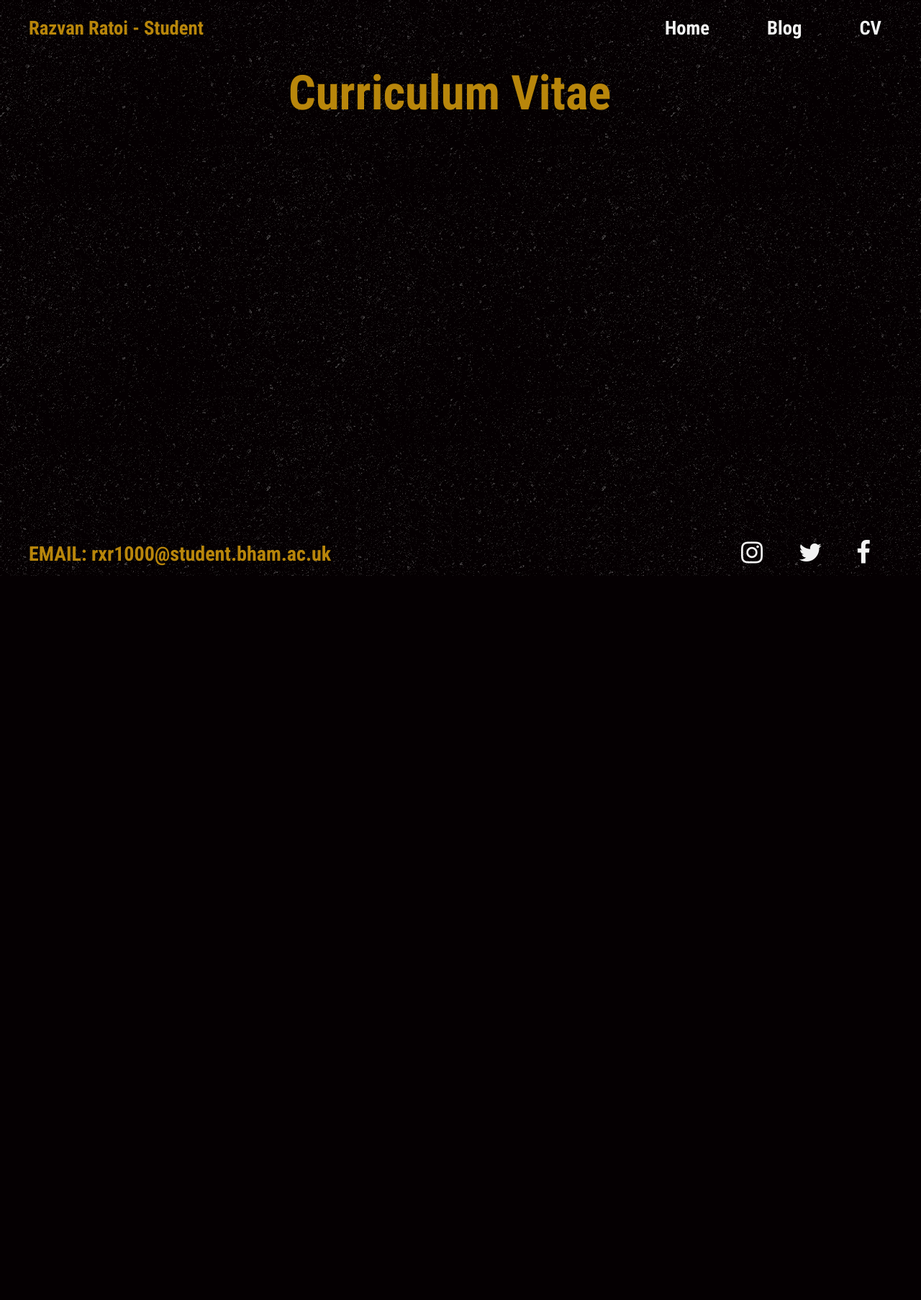
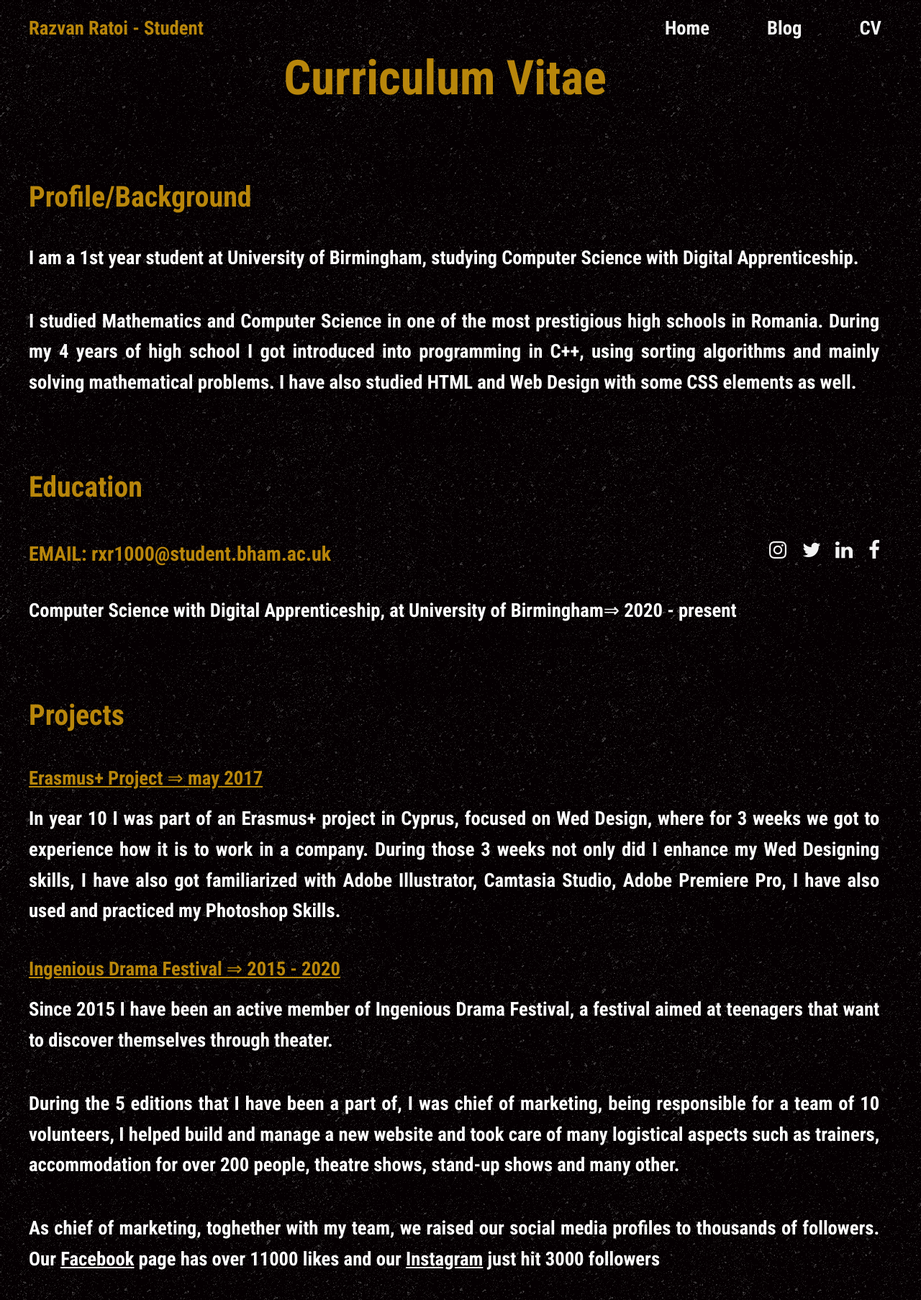
Before and after one commit to ratoiman/my-blog, a Django app: page /cv in a window 1280 px wide. Shown: the top 1806 px of the page at 72% size. Before the commit the page ends 800 px from the top, so only its background shows below. Run offline with Django 3.2, Linux system fonts and the light colour scheme; some libraries are stand-ins or nearby versions.

Commit message:
Completed CV and Home page

```diff
--- a/blog/static/css/base.css
+++ b/blog/static/css/base.css
@@ -27,7 +27,7 @@ body {
 
 .page-header {
     border: 0;
-    margin-top: 0;
+    margin-top: 50px;
     width: 100%;
     text-align: center;
     color: darkgoldenrod;
--- a/blog/static/css/cv.css
+++ b/blog/static/css/cv.css
@@ -1,9 +1,30 @@
-.content {
-    width: 100%;
-    margin-top: 50px;
+
+.cv_title {
+    text-align: left;
+    color: darkgoldenrod;
+    font-size: 30pt;
+    padding-left: 25px;
+    padding-bottom: 25px;
+    padding-top: 60px;
 }
 
-.messages{
-    width: 100%;
-    margin-top: 50px;
+.text {
+    text-align: justify;
+    color: white;
+    font-size: 20pt;
+    padding-left: 25px;
+   line-height: 1.6;
 }
+
+.text p {
+    padding-top: 10px;
+    padding-bottom: 25px;
+}
+
+.text a {
+    color: white;
+}
+
+.text a:hover {
+    opacity: 60%;
+}
--- a/blog/static/css/footer.css
+++ b/blog/static/css/footer.css
@@ -15,10 +15,10 @@
     display: block;
     color: #f2f2f2;
     text-align: justify;
-    padding-left: 40px;
-    padding-right: 40px;
+    padding-left: 23px;
+    padding-right: 23px;
     text-decoration: none;
-    font-size: 250%;
+    font-size: 200%;
 
 }
 
--- a/blog/templates/blog/base.html
+++ b/blog/templates/blog/base.html
@@ -59,6 +59,7 @@
     <div class="footer-right">
         <ul>
             <li><a href="https://www.facebook.com/razvan.ratoi" class="fa fa-facebook" target="_blank"></a></li>
+            <li><a href="https://www.linkedin.com/in/razvan-ratoi-63b4091a0/"  class="fa fa-linkedin" target="_blank"></a> </li>
             <li><a href="https://twitter.com/RatoiRazvan" class="fa fa-twitter" target="_blank"></a></li>
             <li><a href="https://www.instagram.com/ratoiman/" class="fa fa-instagram" target="_blank"></a></li>
         </ul>
--- a/blog/templates/blog/cv.html
+++ b/blog/templates/blog/cv.html
@@ -1,4 +1,3 @@
-
 {% extends 'blog/base.html' %}
 
 {% block content %}
@@ -8,4 +7,133 @@
         <h1>Curriculum Vitae</h1>
     </div>
 
+    <div class="cv_title">
+        Profile/Background
+    </div>
+
+    <div class="text">
+
+        <p> I am a 1st year student at University of Birmingham,
+
+            studying Computer Science with Digital Apprenticeship.
+        </p>
+
+        <p>I studied Mathematics and Computer Science in one
+
+            of the most prestigious high schools in Romania.
+
+            During my 4 years of high school I got introduced
+
+            into programming in C++, using sorting algorithms
+
+            and mainly solving mathematical problems. I have
+
+            also studied HTML and Web Design with some CSS
+
+            elements as well.
+        </p>
+    </div>
+
+    <div class="cv_title">
+        Education
+    </div>
+
+    <div class="text">
+        <p><a href="https://www.cnvranceanu.ro/" target="_blank"> "Gheorghe Vranceanu" National College Bacau</a> &rArr;
+            2015 - 2019</p>
+
+        <p><a href="https://www.birmingham.ac.uk/index.aspx" target="_blank">Computer Science with Digital
+            Apprenticeship, at University of Birmingham</a>&rArr; 2020 - present </p>
+    </div>
+
+    <div class="cv_title">
+        Projects
+    </div>
+
+    <div class="text">
+        <h2><u>Erasmus+ Project &rArr; may 2017</u> </h2>
+        <p>
+
+            In year 10 I was part of an Erasmus+ project in
+
+            Cyprus, focused on Wed Design, where for 3 weeks
+
+            we got to experience how it is to work in a company.
+
+            During those 3 weeks not only did I enhance my Wed
+
+            Designing skills, I have also got familiarized with
+
+            Adobe Illustrator, Camtasia Studio, Adobe Premiere
+
+            Pro, I have also used and practiced my Photoshop
+
+            Skills. </p>
+
+        <h2><u>Ingenious Drama Festival &rArr; 2015 - 2020</u></h2>
+        <p> Since 2015 I have been an active member of Ingenious Drama Festival, a festival
+            aimed at teenagers that want to discover themselves through theater.
+        </p>
+        <p>During the 5 editions that I have been a part of, I was chief of marketing, being responsible
+            for a team of 10 volunteers, I helped build and manage a new website and took care of many logistical
+            aspects such as trainers, accommodation for over 200 people, theatre shows, stand-up shows and many
+            other.</p>
+        <p>As chief of marketing, toghether with my team, we raised our social media profiles to thousands of followers.
+            Our <a href="https://www.facebook.com/idfest" target="_blank"> <u>Facebook</u></a> page has over 11000 likes
+            and our <a
+                    href="https://www.instagram.com/idfest/" target="_blank"><u>Instagram</u></a> just hit 3000
+            followers
+        </p>
+
+
+    </div>
+
+
+    <div class="cv_title">
+        Key skills
+    </div>
+
+    <div class="text">
+        <ul>
+            <li>I have experienced with programming in C++ during high school</li>
+            <li>Programming in Java during first year of University</li>
+            <li>HTML5 Web Design as well as CSS element</li>
+            <li>Good knowledge of the Django Framework</li>
+            <li>Experimented with databases in Python, as well as data handling</li>
+        </ul>
+    </div>
+
+
+    <div class="cv_title">
+        Interests
+    </div>
+
+    <div class="text">
+        <p> I like keeping up date with the newest gadgets and innovations, from electric cars, self driving vehicles,
+            AI, computer hardware and software to automatization of processes. </p>
+    </div>
+
+    <div class="cv_title">
+    Languages
+    </div>
+
+    <div class="text">
+    <ul>
+        <li>English</li>
+        <li>Romanian</li>
+    </ul>
+    <br>
+    <br>
+
+    </div>
+
+
+
+
+
+
+
+
+
+
 {% endblock %}
```
